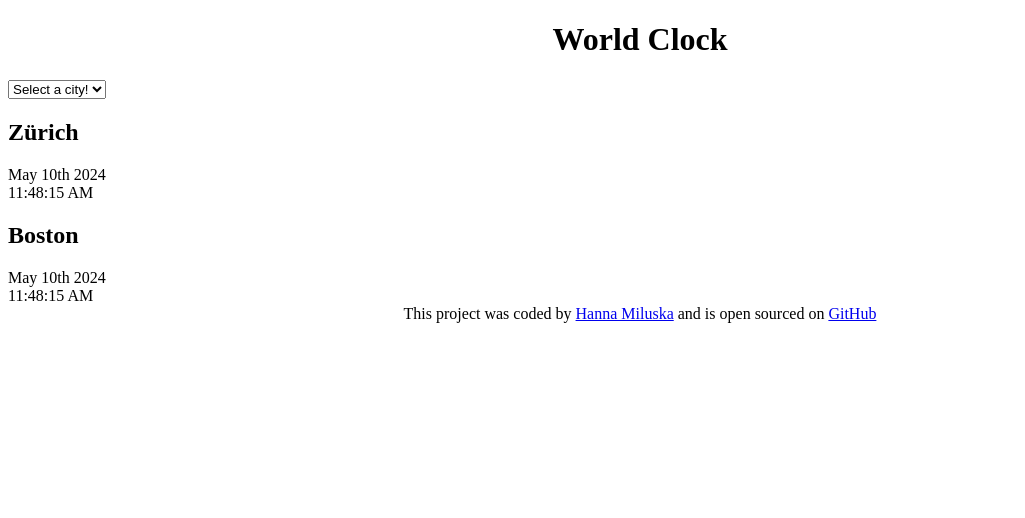
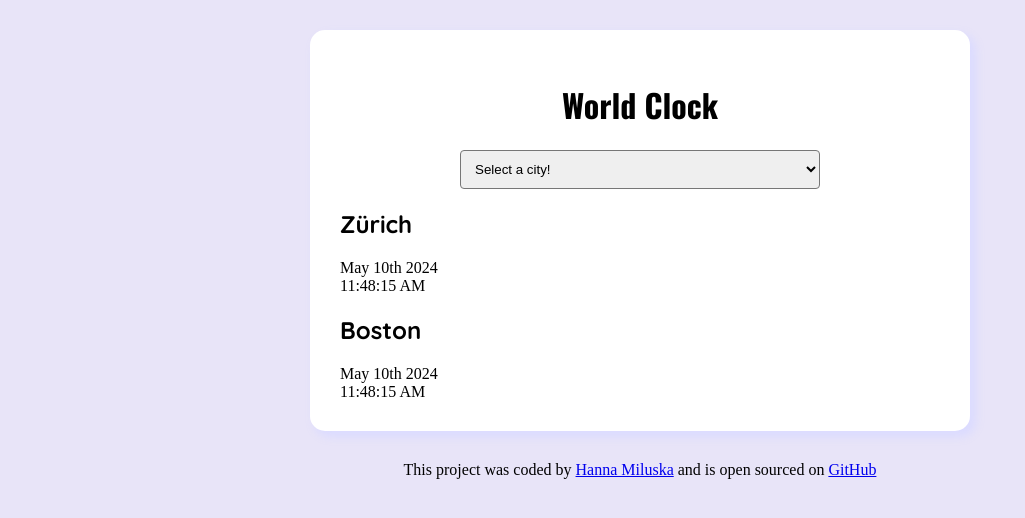
Before and after one commit to h2mil/World-Clock, a plain HTML site: page index.html in a window 1280 px wide. Shown: the whole page, without its empty margins (0-1025 px from the left). Drawn offline with nearby package versions, Linux system fonts and the light colour scheme.

Commit message:
added first CSS and container
added custom fonts

```diff
--- a/css/style.css
+++ b/css/style.css
@@ -1,5 +1,30 @@
+body {
+  background-color: rgb(232, 228, 248);
+}
+.container {
+  max-width: 600px;
+  display: block;
+  margin: 30px auto;
+  background: white;
+  box-shadow: 5px 5px 10px 1px #dbdbff;
+  padding: 30px;
+  border-radius: 15px;
+}
+
+select {
+  display: block;
+  margin: 0 auto;
+  width: 60%;
+  border-radius: 4px;
+  padding: 10px;
+}
 h1 {
   text-align: center;
+  font-family: Oswald;
+  font-weight: bold;
+}
+h2 {
+  font-family: Quicksand;
 }
 footer {
   text-align: center;
--- a/index.html
+++ b/index.html
@@ -4,6 +4,17 @@
     <meta charset="UTF-8" />
     <meta name="viewport" content="width=device-width, initial-scale=1.0" />
     <link rel="stylesheet" href="css/style.css" />
+    <link rel="preconnect" href="https://fonts.googleapis.com" />
+    <link rel="preconnect" href="https://fonts.gstatic.com" crossorigin />
+    <link
+      href="https://fonts.googleapis.com/css2?family=Oswald:wght@200..700&display=swap"
+      rel="stylesheet"
+    />
+    <link rel="preconnect" href="https://fonts.googleapis.com" />
+    <link
+      href="https://fonts.googleapis.com/css2?family=Oswald:wght@200..700&family=Quicksand:wght@300..700&display=swap"
+      rel="stylesheet"
+    />
     <title>World Clock - Hanna M</title>
   </head>
   <body>
```
